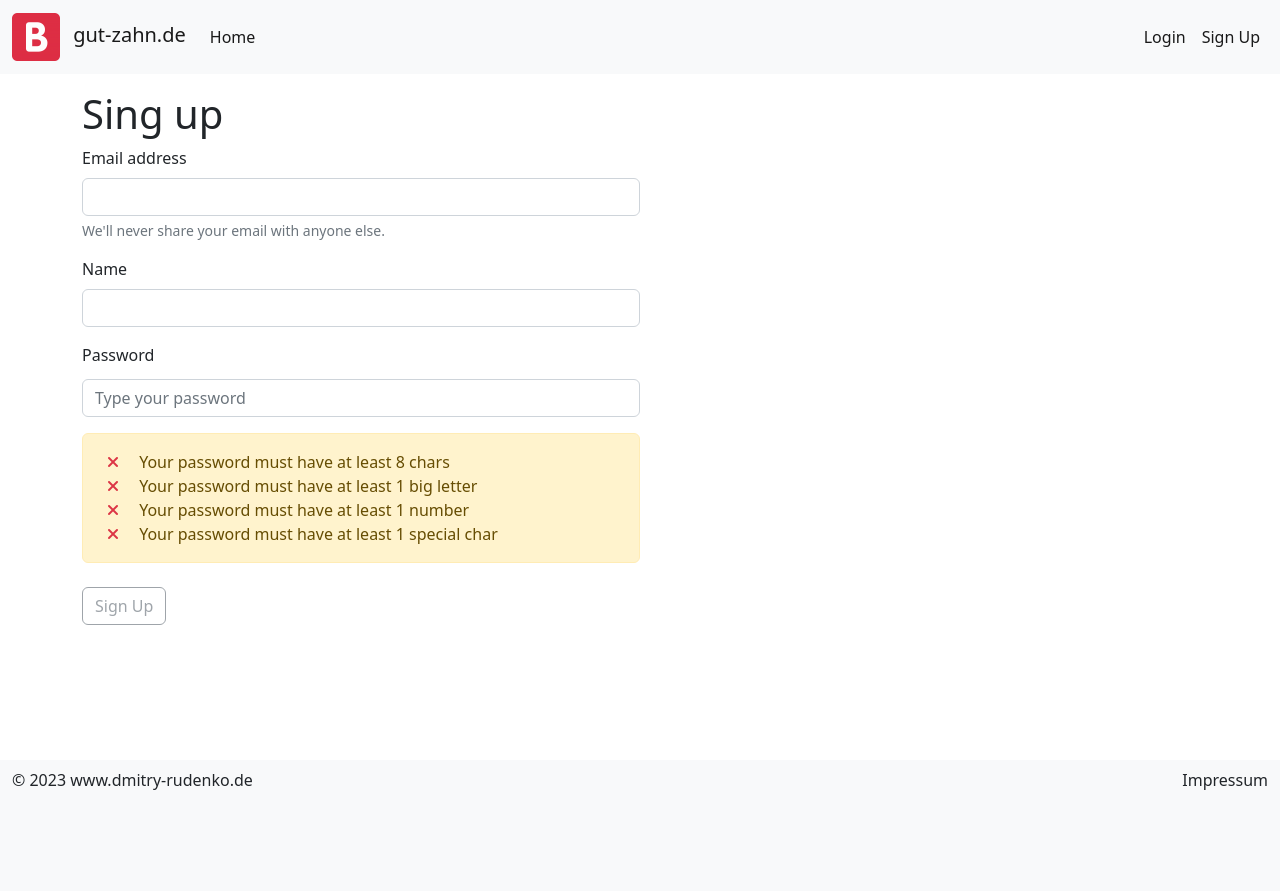
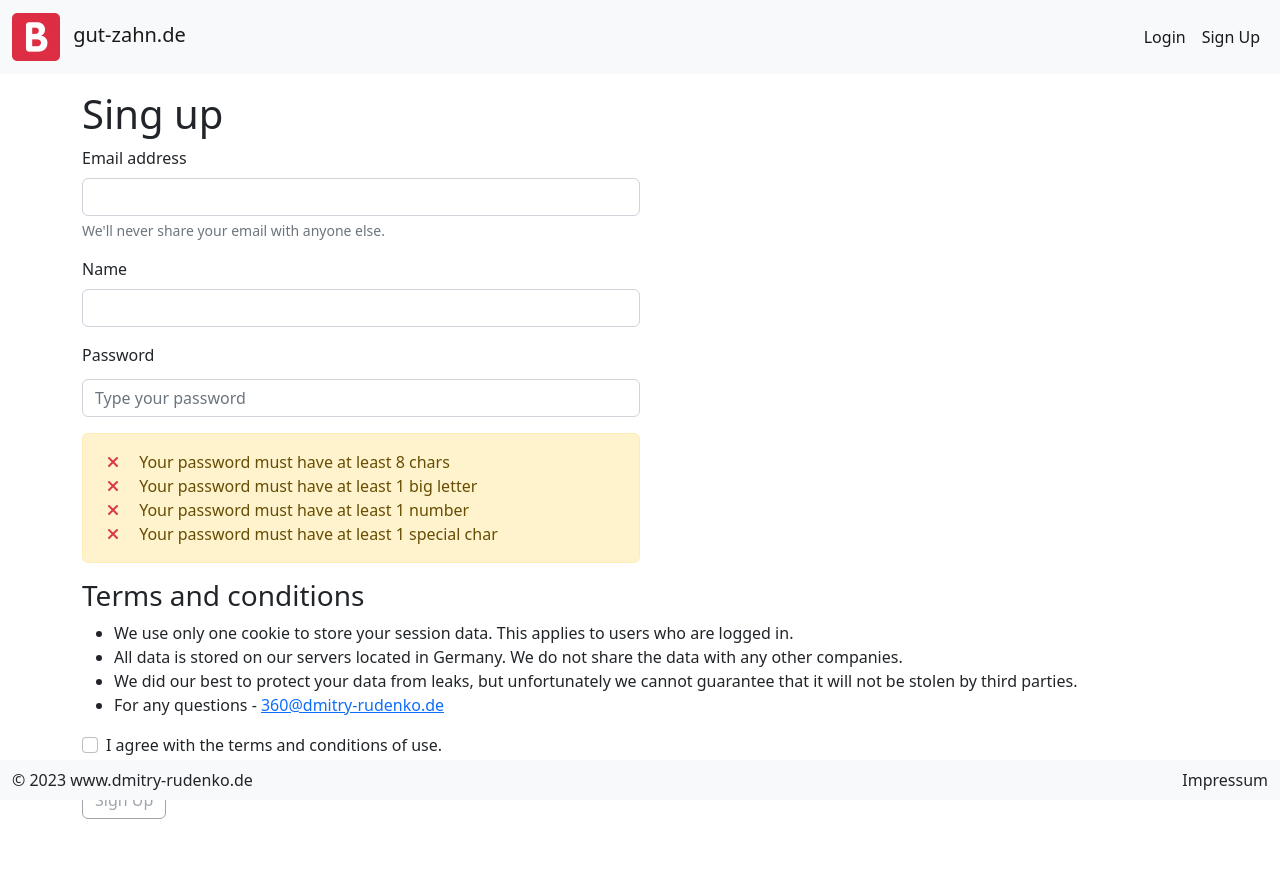
Before and after one commit to swell-d/ZV, a Flask app: page /signup in a window 1280 px wide. Before the commit the page ends 790 px from the top, so only its background shows below. Run offline with Flask 3, Linux system fonts and the light colour scheme; some libraries are stand-ins or nearby versions.

Commit message:
refactoring

```diff
--- a/requirements.txt
+++ b/requirements.txt
@@ -3,4 +3,5 @@
 flask-login
 flask-sqlalchemy
 flask-babel
+Flask-WTF
 gunicorn
--- a/routes/admin.py
+++ b/routes/admin.py
@@ -14,7 +14,7 @@
         data = {'title': f"Users", 'users': models.User.query.all()}
         return render_template('admin/users.html', **data)
 
-    @app.route('/admin/users/delete/<int:user_id>', methods=['POST'])
+    @app.route('/admin/users/<int:user_id>/delete', methods=['POST'])
     @login_required
     def admin_delete_user(user_id):
         if not current_user.admin: return routes.error.code404()
--- a/routes/auth.py
+++ b/routes/auth.py
@@ -1,3 +1,5 @@
+import time
+
 from flask import render_template, request, redirect, flash, url_for
 from flask_login import login_user, login_required, logout_user, current_user
 from werkzeug.security import generate_password_hash, check_password_hash
@@ -29,6 +31,7 @@
             return redirect(url_for('login'))
         if not check_password_hash(user.password, password):
             flash('Wrong password. Please check your login details and try again.')
+            time.sleep(5)
             return redirect(url_for('login'))
 
         login_user(user, remember=remember)
@@ -44,6 +47,11 @@
         email = request.form.get('email')
         name = request.form.get('name')
         password = request.form.get('password')
+        cookies = request.form.get('cookies')
+
+        if not (email and name and password and cookies):
+            flash('Error! Not all required fields are filled.')
+            return redirect(url_for('signup'))
 
         if models.User.query.filter_by(email=email).first():
             flash('Email address already exists. Please, login')
--- a/server.py
+++ b/server.py
@@ -3,15 +3,17 @@
 from flask import Flask
 from flask_babel import Babel
 from flask_login import LoginManager
+from flask_wtf import CSRFProtect
 
 import models
 from routes import error, admin, auth, main_routes
 
+csrf = CSRFProtect()
+
 
 def create_app():
-    os.environ["GOOGLE_APPLICATION_CREDENTIALS"] = os.path.abspath('virtual-tour-386412-e86ff0f5a569.json')
-
     app = Flask(__name__)
+    csrf.init_app(app)
     app.config['SECRET_KEY'] = os.getenv('SECRET_KEY') or 'my-secret-key'
     app.config['SQLALCHEMY_DATABASE_URI'] = 'sqlite:///db.sqlite'
 
--- a/templates/auth/profile.html
+++ b/templates/auth/profile.html
@@ -23,7 +23,8 @@
                     </div>
                     <div class="modal-footer">
                         <button type="button" class="btn btn-outline-secondary" data-bs-dismiss="modal">No</button>
-                        <form method="post" enctype="multipart/form-data">
+                        <form method="post" action="/profile/delete">
+                            <input type="hidden" name="csrf_token" value="{{ csrf_token() }}"/>
                             <button type="submit" class="btn btn-danger">Delete profile</button>
                         </form>
                     </div>
--- a/templates/auth/signup.html
+++ b/templates/auth/signup.html
@@ -10,7 +10,8 @@
     <div class="col">
         <h1>{{ title }}</h1>
 
-        <form method="POST">
+        <form method="post">
+            <input type="hidden" name="csrf_token" value="{{ csrf_token() }}"/>
             <div class="col-12 col-xl-6 mb-3">
                 <label for="email" class="form-label">Email address</label>
                 <input type="email" class="form-control" id="email" aria-describedby="emailHelp" name="email" required/>
@@ -70,6 +71,30 @@
                 </div>
             </div>
 
+            <div class="col-12 mb-3">
+                <h3>Terms and conditions</h3>
+                <ul>
+                    <li>We use only one cookie to store your session data. This applies to users who are logged in.</li>
+                    <li>All data is stored on our servers located in Germany. We do not share the data with any other
+                        companies.
+                    </li>
+                    <li>We did our best to protect your data from leaks, but unfortunately we cannot guarantee that it
+                        will not
+                        be stolen by third parties.
+                    </li>
+                    <li>For any questions - <a href="mailto:360@dmitry-rudenko.de"
+                                               target="_blank">360@dmitry-rudenko.de</a>
+                    </li>
+                </ul>
+            </div>
+
+            <div class="col-12 form-check">
+                <input class="form-check-input" type="checkbox" id="cookies" name="cookies" required>
+                <label class="form-check-label" for="cookies">
+                    I agree with the terms and conditions of use.
+                </label>
+            </div>
+
             <div class="col-12 col-xl-6 mt-4 mb-3">
                 <button type="submit" class="btn btn-outline-secondary" id="signUpButton" disabled>Sign Up</button>
             </div>
--- a/templates/base/navbar.html
+++ b/templates/base/navbar.html
@@ -11,9 +11,7 @@
         </button>
         <div class="collapse navbar-collapse" id="navbarSupportedContent">
             <ul class="navbar-nav me-auto mb-lg-0">
-                <li class="nav-item">
-                    <a class="nav-link active" href="{{ url_for('home') }}">{{ _("Home") }}</a>
-                </li>
+                <li class="nav-item"></li>
             </ul>
             <ul class="navbar-nav">
 
@@ -48,7 +46,6 @@
                     </ul>
                 </li>
                 {% endif %}
-
             </ul>
         </div>
     </div>
```
Also changed, not shown: routes/error.py (+20 -0 lines), templates/admin/users.html (+31 -4 lines), templates/auth/login.html (+10 -2 lines).
